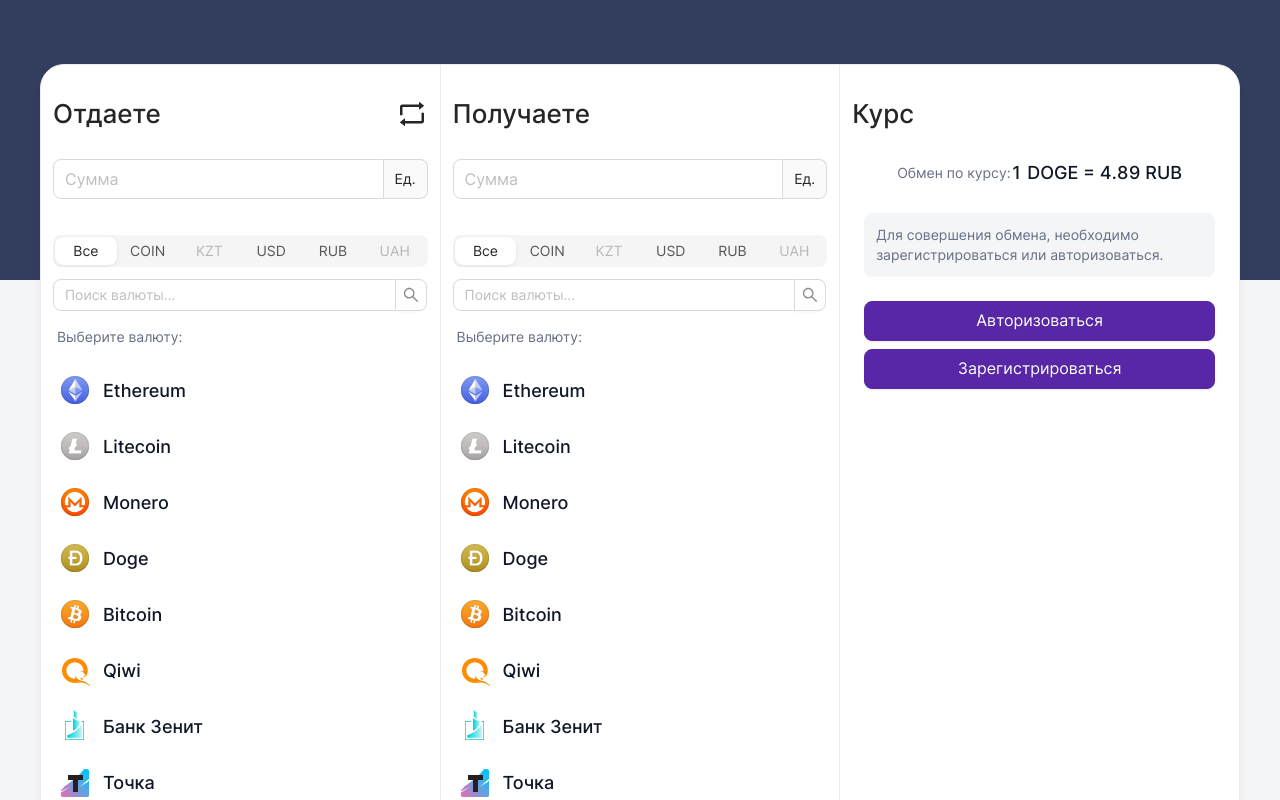
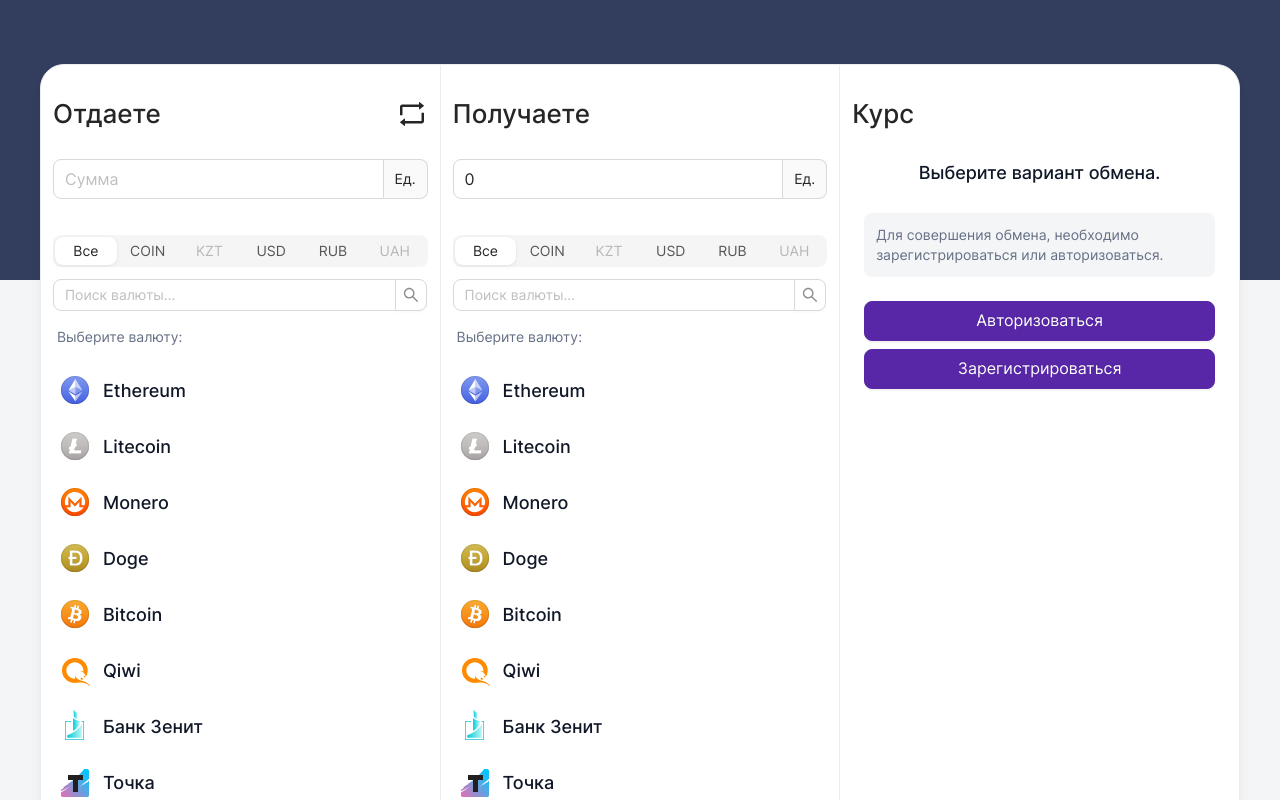
Before and after one commit to AndreyGorbachev97/CurrencyExchange, a React app: page / in a window 1280 px wide. Before the commit this address led to /home. Shown: the top 800 px of the page. Built offline with nearby package versions, Linux system fonts and the light colour scheme.

Commit message:
adit filters

```diff
--- a/src/components/forms/AuthFrom.tsx
+++ b/src/components/forms/AuthFrom.tsx
@@ -1,18 +1,16 @@
-import React from 'react';
+import React from "react";
 import { Input, Segmented, Button, Checkbox, Form } from "antd";
-
 
 type propType = {
   handleCancel: () => void;
-}
+};
 const AuthForm: React.FC = ({ handleCancel }: propType) => {
-
   const onFinish = (values: any) => {
-    console.log('Success:', values);
+    console.log("Success:", values);
   };
 
   const onFinishFailed = (errorInfo: any) => {
-    console.log('Failed:', errorInfo);
+    console.log("Failed:", errorInfo);
   };
 
   return (
@@ -28,7 +26,7 @@ const AuthForm: React.FC = ({ handleCancel }: propType) => {
         <Form.Item
           label="Логин"
           name="username"
-          rules={[{ required: true, message: 'Please input your username!' }]}
+          rules={[{ required: true, message: "Введите логин" }]}
         >
           <Input />
         </Form.Item>
@@ -36,7 +34,7 @@ const AuthForm: React.FC = ({ handleCancel }: propType) => {
         <Form.Item
           label="Пароль"
           name="password"
-          rules={[{ required: true, message: 'Please input your password!' }]}
+          rules={[{ required: true, message: "Введите пароль" }]}
         >
           <Input.Password />
         </Form.Item>
@@ -45,12 +43,13 @@ const AuthForm: React.FC = ({ handleCancel }: propType) => {
           <Button type="primary" htmlType="submit">
             Авторизоваться
           </Button>
-          <Button style={{ marginLeft: '8px' }} onClick={handleCancel}>
+          <Button style={{ marginLeft: "8px" }} onClick={handleCancel}>
             Назад
           </Button>
         </Form.Item>
-      </Form></div>
-  )
-}
+      </Form>
+    </div>
+  );
+};
 
 export default AuthForm;
--- a/src/pages/home/GetCurrency.tsx
+++ b/src/pages/home/GetCurrency.tsx
@@ -1,6 +1,5 @@
 import React, { useEffect, useState } from "react";
 import { Input, InputNumber, Segmented } from "antd";
-import { SlackOutlined, RetweetOutlined } from "@ant-design/icons";
 import classes from "./Home.module.css";
 import { ICurrency } from "../../interfaces/currency";
 import { currencies, ITag, Item } from "./constants";
@@ -9,50 +8,62 @@ const { Search } = Input;
 
 const items = ["Ethereum", "Ethereum", "Ethereum", "Ethereum", "Ethereum"];
 
-
 type propType = {
   giveCurrency: ICurrency;
   setGetCurrency: (value: ICurrency) => void;
+  course: string;
   tags: ITag[];
-}
+};
 
-const GetCurrency: React.FC<propType> = ({ tags, giveCurrency, setGetCurrency }: propType) => {
+const GetCurrency: React.FC<propType> = ({
+  tags,
+  giveCurrency,
+  setGetCurrency,
+  course,
+}: propType) => {
   const [type, setType] = useState("all");
   const [active, setActive] = useState(null);
   const [list, setList] = useState(currencies);
   const [currency, setCurrency] = useState(0);
 
+  const amount = (
+    giveCurrency.type === "coin"
+      ? giveCurrency.value * +course
+      : giveCurrency.value / +course || 0
+  ).toFixed(5);
 
+  console.log("amount", amount);
   useEffect(() => {
-    console.log("giveCurrency.type", giveCurrency)
-    setList(currencies.filter((item: any) => item.type !== giveCurrency.type))
-  }, [giveCurrency])
-
-  const onChangeCurrency = (value: number) => {
-    setCurrency(value)
-    if (active?.name) {
-      setGetCurrency({ name: active.name, value, type: active.type })
-    }
-  }
+    console.log("giveCurrency.type", giveCurrency);
+    setList(currencies.filter((item: any) => item.type !== giveCurrency.type));
+  }, [giveCurrency]);
 
   const onChangeItem = (item: Item) => {
-    setActive(item)
+    setActive(item);
     if (item.name) {
-      setGetCurrency({ name: item.name || item.type, value: currency, type: item.type })
+      setGetCurrency({
+        name: item.name || item.type,
+        value: currency,
+        type: item.type,
+      });
     }
-  }
+  };
 
   const onSearchValue = (value: string) => {
-    setType("")
-    setList(currencies.filter((item: Item) => item.title.toLowerCase().includes(value.toLowerCase())))
+    setType("");
+    setList(
+      currencies.filter((item: Item) =>
+        item.title.toLowerCase().includes(value.toLowerCase())
+      )
+    );
   };
 
   const onSearchType = (type: string) => {
-    setType(type)
+    setType(type);
     if (type === "all") {
-      setList(currencies)
+      setList(currencies);
     } else {
-      setList(currencies.filter((item: Item) => item.type === type))
+      setList(currencies.filter((item: Item) => item.type === type));
     }
   };
 
@@ -64,30 +75,30 @@ const GetCurrency: React.FC<propType> = ({ tags, giveCurrency, setGetCurrency }:
       <InputNumber
         className={classes.inputCurrency}
         size="large"
-        style={{ width: '100%' }}
+        style={{ width: "100%" }}
         placeholder="Сумма"
-        onChange={(value: number) => onChangeCurrency(value)}
+        value={amount}
+        // onChange={(value: number) => onChangeCurrency(value)}
         addonAfter={active?.name || active?.type.toUpperCase() || "Ед."}
       />
       <div className={classes.segmented}>
-        <Segmented
-          block
-          onChange={onSearchType}
-          value={type}
-          options={tags}
-        />
+        <Segmented block onChange={onSearchType} value={type} options={tags} />
       </div>
 
-      <Search placeholder="Поиск валюты..." allowClear onSearch={onSearchValue} />
+      <Search
+        placeholder="Поиск валюты..."
+        allowClear
+        onSearch={onSearchValue}
+      />
       <div className={`${classes.listHeader} ${classes.smallText}`}>
         Выберите валюту:
       </div>
       <div className={classes.list}>
-
         {list.map((el, key) => (
           <div
             key={el.title}
-            className={`${active?.title === el.title
+            className={`${
+              active?.title === el.title
                 ? classes.middleText +
                   " " +
                   classes.listItem +
@@ -98,7 +109,8 @@ const GetCurrency: React.FC<propType> = ({ tags, giveCurrency, setGetCurrency }:
             onClick={() => onChangeItem(el)}
           >
             <div
-              className={`${active?.title === el.title
+              className={`${
+                active?.title === el.title
                   ? classes.listContainerItem +
                     " " +
                     classes.listItemContainerActive
--- a/src/pages/home/Home.tsx
+++ b/src/pages/home/Home.tsx
@@ -7,76 +7,107 @@ import { ICurrency } from "../../interfaces/currency";
 import { useAppDispatch, useAppSelector } from "../../hooks/redux";
 import { fetchPriceCurrency } from "../../store/reducers/ActionCreators";
 import { ITag, tags } from "./constants";
+import { IPriceCurrency } from "../../models/IPriceCurrency";
 
 const Home: React.FC = () => {
-
   const initCurrency: ICurrency = {
     name: "",
     value: 0,
     type: "",
-  }
+  };
 
   const [giveCurrency, setGiveCurrency] = useState(initCurrency);
   const [getCurrency, setGetCurrency] = useState(initCurrency);
   const [giveTags, setGiveTags] = useState(tags);
   const [getTags, setGetTags] = useState(tags);
+  const [course, setCourse] = useState(null);
 
-  // const getCurrencyAmount = giveCurrency.value()
+  const dispatch = useAppDispatch();
+  const { priceCurrency, isLoading, error } = useAppSelector(
+    (state) => state.priceCurrencyReducer
+  );
 
   const changeGiveCurrency = (item: ICurrency) => {
     const mapTags = tags.map((tag: ITag) => {
       if (tag.value.toUpperCase() === item.type.toUpperCase()) {
-        return { ...tag, disabled: true }
+        return { ...tag, disabled: true };
       }
       return tag;
-    })
-    console.log("mapTags", mapTags)
-    setGetTags(mapTags)
+    });
+    setGetTags(mapTags);
     if (item.type === getCurrency.type) {
-      setGetCurrency(initCurrency)
+      setGetCurrency(initCurrency);
       // setGiveTags(tags)
     }
-    setGiveCurrency(item)
-
-  }
+    setGiveCurrency(item);
+    // setCourse(
+    //   giveCurrency.type === "rub"
+    //     ? (+priceCurrency.price * 65).toFixed(5)
+    //     : (+priceCurrency.price).toFixed(5)
+    // );
+  };
 
   const changeGetCurrency = (item: ICurrency) => {
     const mapTags = tags.map((tag: ITag) => {
       if (tag.value.toUpperCase() === item.type.toUpperCase()) {
-        return { ...tag, disabled: true }
+        return { ...tag, disabled: true };
       }
       return tag;
-    })
-    setGiveTags(mapTags)
+    });
+    setGiveTags(mapTags);
     if (item.type === getCurrency.type) {
-      setGiveCurrency(initCurrency)
+      setGiveCurrency(initCurrency);
       // setGetTags(tags)
     }
-    setGetCurrency(item)
-  }
-  console.log("giveCurrency", giveCurrency)
-
-  const dispatch = useAppDispatch()
-  const { priceCurrency, isLoading, error } = useAppSelector(state => state.priceCurrencyReducer)
+    setGetCurrency(item);
+    // setCourse(
+    //   getCurrency.type === "rub"
+    //     ? (+priceCurrency.price * 65).toFixed(5)
+    //     : (+priceCurrency.price).toFixed(5)
+    // );
+  };
 
   useEffect(() => {
     if (giveCurrency.name && getCurrency.name) {
-      dispatch(fetchPriceCurrency(giveCurrency.type === "coin" ? giveCurrency.name : getCurrency.name))
+      dispatch(
+        fetchPriceCurrency(
+          giveCurrency.type === "coin" ? giveCurrency.name : getCurrency.name
+        )
+      );
     }
-  }, [giveCurrency.name, getCurrency.name])
+  }, [giveCurrency.name, getCurrency.name]);
 
-  console.log("priceCurrency", priceCurrency)
+  useEffect(() => {
+    setCourse(
+      getCurrency.type === "rub" || giveCurrency.type === "rub"
+        ? (+priceCurrency.price * 65).toFixed(5)
+        : (+priceCurrency.price).toFixed(5)
+    );
+  }, [priceCurrency]);
 
   return (
     <div className={classes.container}>
       <div className={classes.itemContainer}>
-        <GiveCurrency tags={giveTags} getCurrency={getCurrency} setGiveCurrency={changeGiveCurrency} />
+        <GiveCurrency
+          tags={giveTags}
+          getCurrency={getCurrency}
+          setGiveCurrency={changeGiveCurrency}
+        />
       </div>
       <div className={classes.itemContainer}>
-        <GetCurrency tags={getTags} giveCurrency={giveCurrency} setGetCurrency={changeGetCurrency} />
+        <GetCurrency
+          course={course}
+          tags={getTags}
+          giveCurrency={giveCurrency}
+          setGetCurrency={changeGetCurrency}
+        />
       </div>
       <div className={classes.itemContainer}>
-        <UserDateForm />
+        <UserDateForm
+          course={course}
+          giveCurrency={giveCurrency}
+          getCurrency={getCurrency}
+        />
       </div>
     </div>
   );
--- a/src/pages/home/UserDateForm.tsx
+++ b/src/pages/home/UserDateForm.tsx
@@ -1,9 +1,10 @@
-import React from "react"
+import React from "react";
 import { Input, Segmented, Button, Checkbox, Form } from "antd";
 import { SlackOutlined, RetweetOutlined } from "@ant-design/icons";
 import classes from "./Home.module.css";
 import ModalComponent from "../../components/Modal";
 import AuthForm from "../../components/forms/AuthFrom";
+import { ICurrency } from "../../interfaces/currency";
 
 const ButtonAuth = ({ onChange }: any) => {
   return (
@@ -19,7 +20,23 @@ const ButtonAuth = ({ onChange }: any) => {
   );
 };
 
-const UserDateForm: React.FC = () => {
+type propType = {
+  course: string;
+  giveCurrency: ICurrency;
+  getCurrency: ICurrency;
+};
+
+const UserDateForm: React.FC<propType> = ({
+  course,
+  giveCurrency,
+  getCurrency,
+}: propType) => {
+  let coin = getCurrency;
+  let price = giveCurrency;
+  if (giveCurrency.type === "coin") {
+    coin = giveCurrency;
+    price = getCurrency;
+  }
 
   return (
     <div>
@@ -27,8 +44,16 @@ const UserDateForm: React.FC = () => {
         <div>Курс</div>
       </div>
       <div className={classes.exchangeRates}>
-        <span className={classes.smallText}>Обмен по курсу: </span>
-        <span className={classes.middleText}>1 DOGE = 4.89 RUB</span>
+        {giveCurrency.name && getCurrency.name ? (
+          <>
+            <span className={classes.smallText}>Обмен по курсу: </span>
+            <span className={classes.middleText}>{`1 ${
+              coin.name
+            } = ${course} ${price.type.toUpperCase()}`}</span>
+          </>
+        ) : (
+          <span className={classes.middleText}>Выберите вариант обмена.</span>
+        )}
       </div>
       <div className={classes.infoBlock}>
         <div className={classes.smallText}>
--- a/src/router/index.tsx
+++ b/src/router/index.tsx
@@ -17,8 +17,8 @@ const RouterApp = () => {
       <Content>
         <Routes>
           {/* <Route path="/" element={<Post />} /> */}
-          <Route path="/home" element={<Home />} />
-          <Route path="*" element={<Navigate to="/home" replace />} />
+          <Route path="/" element={<Home />} />
+          <Route path="*" element={<Navigate to="/" replace />} />
         </Routes>
       </Content>
     </div>
```
Also changed, not shown: 3 other files (tests, documents, lock files or other folders). Lines whose indentation alone changed are shown as unchanged.
